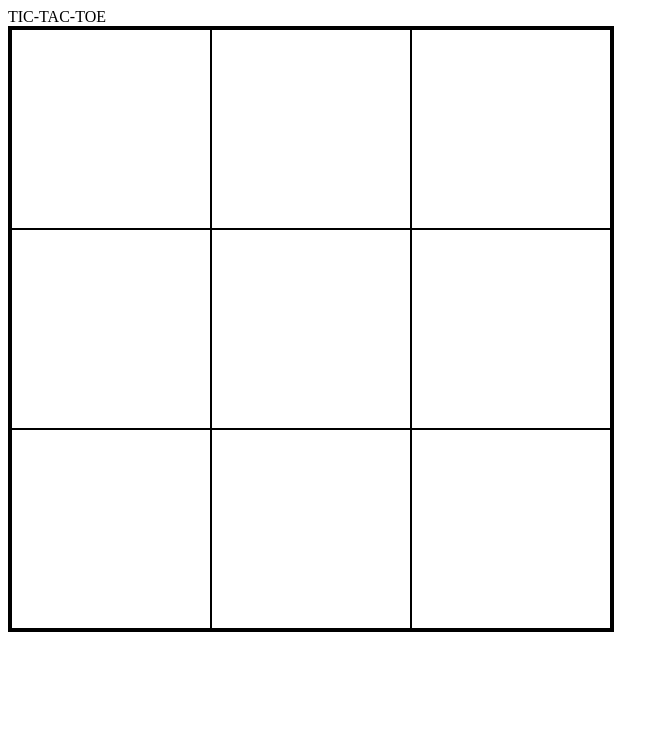
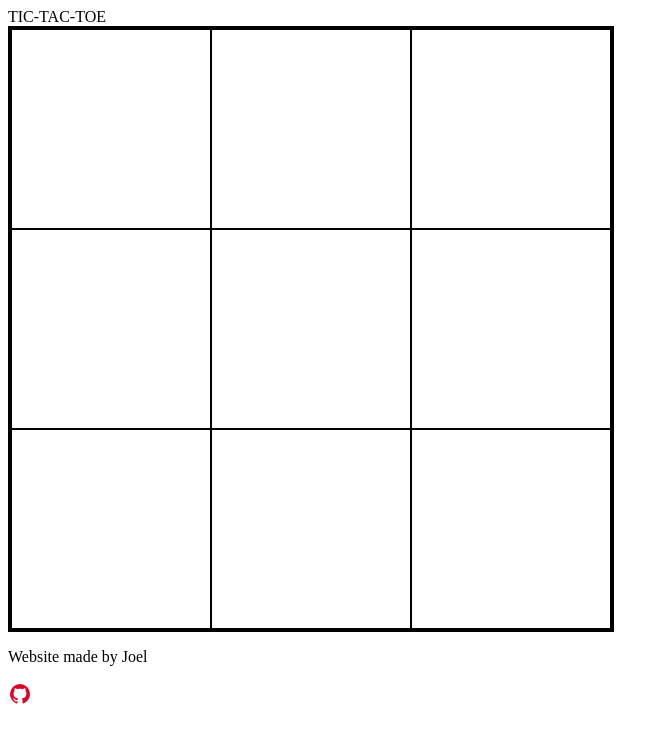
Before and after one commit to joelstoppa/tic-tac-toe, a plain HTML site: page index.html in a window 1280 px wide. Shown: the whole page, without its empty margins (0-669 px from the left). Drawn offline with Linux system fonts and the light colour scheme.

Commit message:
Add footer content

```diff
--- a/index.html
+++ b/index.html
@@ -7,6 +7,12 @@
     <title>Tic-tac-toe</title>
     <script src="app.js" defer></script>
     <link rel="stylesheet" href="styles.css" />
+    <link rel="preconnect" href="https://fonts.googleapis.com" />
+    <link rel="preconnect" href="https://fonts.gstatic.com" crossorigin />
+    <link
+      href="https://fonts.googleapis.com/css2?family=Bebas+Neue&family=Comfortaa:wght@500&display=swap"
+      rel="stylesheet"
+    />
   </head>
   <body>
     <header>TIC-TAC-TOE</header>
@@ -29,6 +35,21 @@
         </button>
       </div>
     </main>
-    <footer></footer>
+    <footer>
+      <p>Website made by Joel</p>
+      <a href="https://github.com/joelstoppa"
+        ><svg
+          xmlns="http://www.w3.org/2000/svg"
+          width="24"
+          height="24"
+          viewBox="0 0 24 24"
+        >
+          <path
+            fill="#d90429"
+            d="M12 2A10 10 0 0 0 2 12c0 4.42 2.87 8.17 6.84 9.5c.5.08.66-.23.66-.5v-1.69c-2.77.6-3.36-1.34-3.36-1.34c-.46-1.16-1.11-1.47-1.11-1.47c-.91-.62.07-.6.07-.6c1 .07 1.53 1.03 1.53 1.03c.87 1.52 2.34 1.07 2.91.83c.09-.65.35-1.09.63-1.34c-2.22-.25-4.55-1.11-4.55-4.92c0-1.11.38-2 1.03-2.71c-.1-.25-.45-1.29.1-2.64c0 0 .84-.27 2.75 1.02c.79-.22 1.65-.33 2.5-.33c.85 0 1.71.11 2.5.33c1.91-1.29 2.75-1.02 2.75-1.02c.55 1.35.2 2.39.1 2.64c.65.71 1.03 1.6 1.03 2.71c0 3.82-2.34 4.66-4.57 4.91c.36.31.69.92.69 1.85V21c0 .27.16.59.67.5C19.14 20.16 22 16.42 22 12A10 10 0 0 0 12 2Z"
+          />
+        </svg>
+      </a>
+    </footer>
   </body>
 </html>
```
